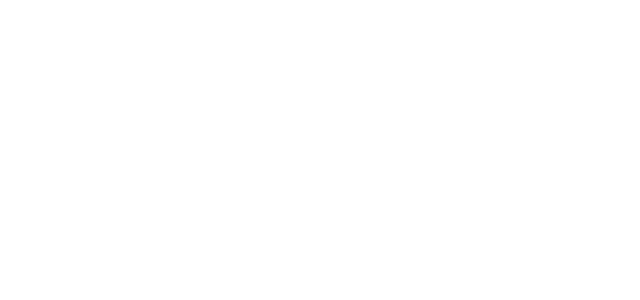
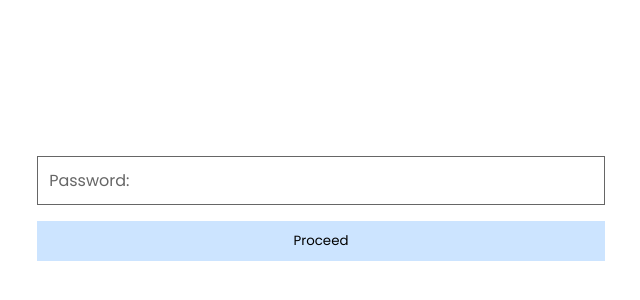
Before and after one commit to MrMihirSoni/MusicQuiz, a React (Vite) app: page /update in a window 1280 px wide. Before the commit this address had no page. Shown: the part 100-400 px from the top of the page, without its empty margins (319-959 px from the left). Built offline with nearby package versions, Linux system fonts and the light colour scheme.

Commit message:
update question route is also password protected

```diff
--- a/src/App.jsx
+++ b/src/App.jsx
@@ -5,6 +5,7 @@ import TestSelector from './TestSelector.jsx';
 import AddQuestion from './AddQuestion.jsx';
 import TestRunner from './TestRunner.jsx';
 import Login from './Login.jsx';
+import Login2 from './Login2.jsx';
 import UpdateQuestion from './UpdateQuestion.jsx';
 
 function App() {
@@ -48,7 +49,8 @@ function App() {
 
         <Route path="/add" element={<Login />} />
 
-        <Route path="/updateQuestion" element={<UpdateQuestion />} />
+        <Route path="/update" element={<Login2 />} />
+
 
       </Routes>
     </div>
--- /dev/null
+++ b/src/Login2.jsx
@@ -0,0 +1,81 @@
+import React, { useRef, useState } from 'react';
+import { useAuth } from './AuthContext';
+import UpdateQuestion from './UpdateQuestion';
+
+const Login = () => {
+    const inputRef = useRef(null);
+    const [input, setInput] = useState('');
+    const [error, setError] = useState('');
+
+    const { isLoggedIn, setPassword } = useAuth();
+
+    const handleFocus = () => {
+        inputRef.current?.focus();
+    };
+
+    const handleProceed = () => {
+        setPassword(input)
+        !isLoggedIn && setError('❌ Incorrect password');
+        setInput("");
+    };
+
+    return (
+        <>
+            {!isLoggedIn ? (<>
+                <div
+                    style={{
+                        padding: "0.7rem",
+                        maxWidth: '600px',
+                        margin: "auto",
+                        border: "1px solid #666",
+                        display: "flex",
+                        flexDirection: "column",
+                        gap: "1rem",
+                        cursor: "text",
+                        color: "#666",
+                        marginTop: "30vh"
+                    }}
+                    onClick={handleFocus}
+                >
+                    <div style={{ display: "flex", gap: "1rem", alignItems: "center" }}>
+                        <p style={{ margin: 0 }}>Password:</p>
+                        <input
+                            ref={inputRef}
+                            className="input"
+                            type="text"
+                            value={input}
+                            onChange={(e) => {
+                                setInput(e.target.value)
+                                setError("")
+                            }}
+                            style={{ border: "none", width: "100%", color: "#666" }}
+                        />
+                    </div>
+
+
+
+                    {error && <p style={{ color: "red", margin: 0 }}>{error}</p>}
+                </div>
+                <button
+                    onClick={handleProceed}
+                    style={{
+                        alignSelf: "flex-end",
+                        background: "rgba(0, 120, 255, 0.2)",
+                        border: "none",
+                        padding: "0.6rem 0",
+                        width: "100%",
+                        cursor: "pointer",
+                        marginTop: "1rem"
+                    }}
+                >
+                    Proceed
+                </button>
+            </>
+            ) : (
+                <UpdateQuestion />
+            )}
+        </>
+    );
+};
+
+export default Login;
--- a/src/Quiz.jsx
+++ b/src/Quiz.jsx
@@ -77,6 +77,7 @@ const Quiz = ({ category }) => {
     const handleEndQuiz = () => {
         setQuizComplete(true);
     };
+
 
     const current = questions[currentQuestionIndex];
     const isCorrect = selectedOption === current?.answer;
@@ -172,7 +173,7 @@ const Quiz = ({ category }) => {
             )}
 
             <button
-                onClick={() => navigate("/updateQuestion", { state: { questionData: current } })}
+                onClick={() => navigate("/update", { state: { questionData: current } })}
                 style={{...buttonStyle, marginTop: "5rem"}}
             >
                 Update Question
--- a/src/TestRunner.jsx
+++ b/src/TestRunner.jsx
@@ -123,7 +123,7 @@ const TestRunner = () => {
                         </div>
                     )}
 
-                    <button onClick={()=> navigate("/updateQuestion", { state: { questionData: current }})} style={{...buttonStyle, marginTop: "5rem"}}>Update Question</button>
+                    <button onClick={()=> navigate("/update", { state: { questionData: current }})} style={{...buttonStyle, marginTop: "5rem"}}>Update Question</button>
                 </>
             )}
         </div>
--- a/src/UpdateQuestion.jsx
+++ b/src/UpdateQuestion.jsx
@@ -1,12 +1,11 @@
 import React, { useState, useEffect, useRef } from 'react';
-import { replace, useLocation, useNavigate } from 'react-router-dom';
+import { replace, useAsyncError, useLocation, useNavigate } from 'react-router-dom';
 import axios from 'axios';
 
 const UpdateQuestion = () => {
     const location = useLocation();
     const navigate = useNavigate();
     const questionData = location.state?.questionData;
-
     const [question, setQuestion] = useState('');
     const [options, setOptions] = useState([]);
     const [answerIndex, setAnswerIndex] = useState(null);
@@ -14,7 +13,10 @@ const UpdateQuestion = () => {
     const [category, setCategory] = useState('');
     const [message, setMessage] = useState('');
     const [updating, setUpdating] = useState(false);
+    const [input, setInput] = useState('');
+    const [error, setError] = useState('');
     const optionRefs = useRef([]);
+    const inputRef = useRef(null);
 
     useEffect(() => {
         if (questionData) {
@@ -75,7 +77,9 @@ const UpdateQuestion = () => {
         }
     };
 
+
     return (
+        <>
                 <div style={{ padding: '1rem', maxWidth: '600px', margin: 'auto' }}>
                     <h2 style={{ margin: "1rem 0", color: "#666" }}>Update Question</h2>
                     <form onSubmit={handleSubmit}>
@@ -148,8 +152,10 @@ const UpdateQuestion = () => {
 
                     {message && <p style={{ marginTop: '1rem' }}>{message}</p>}
 
-            <button onClick={() => navigate("/", { replace: true })} style={{...buttonStyle, marginTop: "1rem"}} >Go Home</button>
+                    <button onClick={() => navigate("/", { replace: true })} style={{ ...buttonStyle, marginTop: "1rem" }} >Go Home</button>
                 </div>
+
+        </>
     );
 };
 
```
Lines whose indentation alone changed are shown as unchanged.
